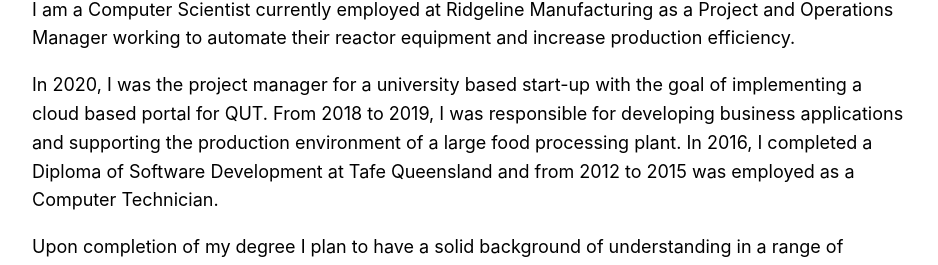
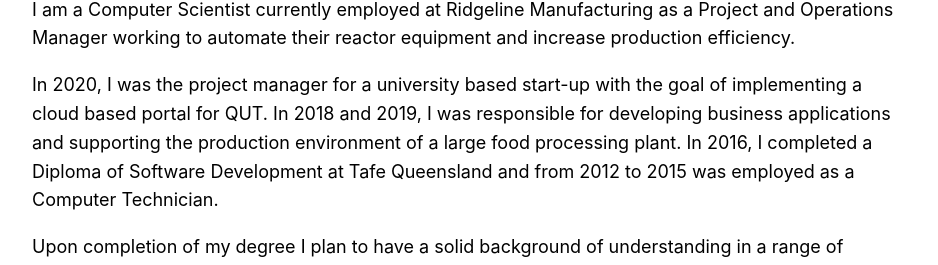
Before and after one commit to lreynolds188/Portfolio, a Next.js app: page /about in a window 1280 px wide. Shown: the part 474-739 px from the top of the page, without its empty margins (169-1107 px from the left). Built offline with nearby package versions, Linux system fonts and the light colour scheme.

Commit message:
Update about.js

```diff
--- a/pages/about.js
+++ b/pages/about.js
@@ -20,7 +20,7 @@ export default function Home() {
             </p>
             <p>
             In 2020, I was the project manager for a university based start-up with the goal of implementing a cloud
-            based portal for QUT. From 2018 to 2019, I was responsible for developing business applications and supporting
+            based portal for QUT. In 2018 and 2019, I was responsible for developing business applications and supporting
             the production environment of a large food processing plant. In 2016, I completed a Diploma of Software Development
             at Tafe Queensland and from 2012 to 2015 was employed as a Computer Technician.
             </p>
```
